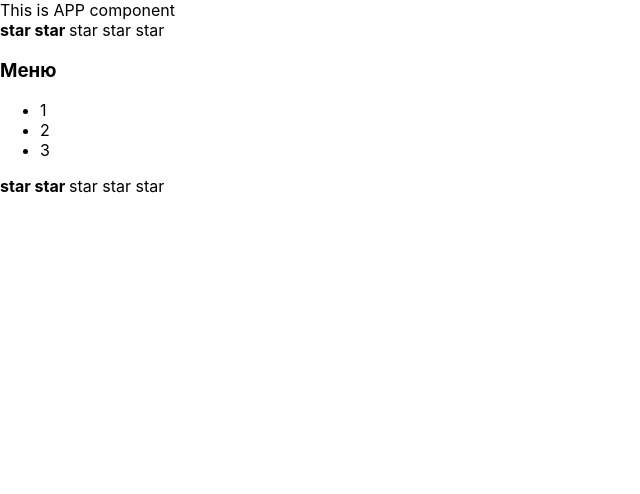
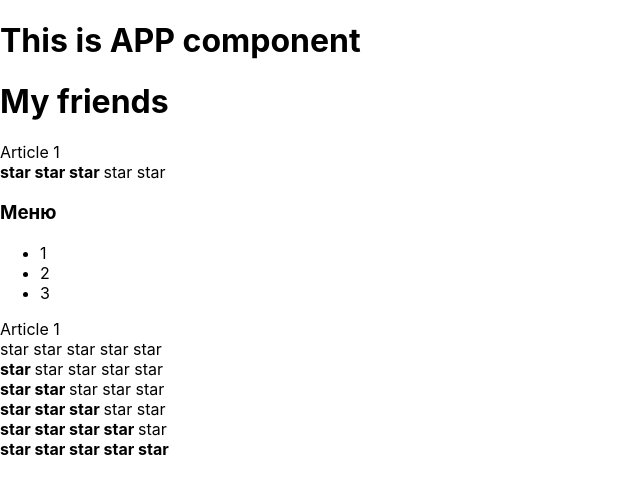
Before and after one commit to AndreyZaytsev90/MyRepository, a React (Create React App) app in the folder IT-KAMASUTRA/tempyarn/my-app/: page / in a window 1280 px wide. Shown: the top 494 px of the page, without its empty margins (0-640 px from the left). Built offline with nearby package versions, Linux system fonts and the light colour scheme.

Commit message:
added props

```diff
--- a/IT-KAMASUTRA/tempyarn/my-app/src/App.tsx
+++ b/IT-KAMASUTRA/tempyarn/my-app/src/App.tsx
@@ -19,19 +19,26 @@
     console.log("App rendering")
     return (
         <div>
-
-            <AppTitle/>
-            <Rating/>
+            <PageTitle title={"This is APP component"}/>
+            <PageTitle title={"My friends"}/>
+            Article 1
+            <Rating value={3}/>
             <Accordion/>
-            <Rating/>
+            Article 1
+            <Rating value={0}/>
+            <Rating value={1}/>
+            <Rating value={2}/>
+            <Rating value={3}/>
+            <Rating value={4}/>
+            <Rating value={5}/>
 
         </div>
     );
 }
 
-function AppTitle() {
-    console.log("AppTitle rendering")
-    return <>This is APP component</>
+function PageTitle(props: any) {
+    console.log("PageTitle rendering")
+    return <h1>{ props.title }</h1>
 
 }
 
--- a/IT-KAMASUTRA/tempyarn/my-app/src/components/Rating/Rating.tsx
+++ b/IT-KAMASUTRA/tempyarn/my-app/src/components/Rating/Rating.tsx
@@ -1,17 +1,75 @@
 import React from "react";
 
-export function Rating() {
+export function Rating(props: any) {
     console.log("Rating rendering")
+
+    if (props.value === 1) {
+        return (
+            <div>
+                <Star selected={true}/>
+                <Star selected={false}/>
+                <Star selected={false}/>
+                <Star selected={false}/>
+                <Star selected={false}/>
+            </div>
+        )
+    }
+    if (props.value === 2) {
+        return (
+            <div>
+                <Star selected={true}/>
+                <Star selected={true}/>
+                <Star selected={false}/>
+                <Star selected={false}/>
+                <Star selected={false}/>
+            </div>
+        )
+    }
+    if (props.value === 3) {
+        return (
+            <div>
+                <Star selected={true}/>
+                <Star selected={true}/>
+                <Star selected={true}/>
+                <Star selected={false}/>
+                <Star selected={false}/>
+            </div>
+        )
+    }
+    if (props.value === 4) {
+        return (
+            <div>
+                <Star selected={true}/>
+                <Star selected={true}/>
+                <Star selected={true}/>
+                <Star selected={true}/>
+                <Star selected={false}/>
+            </div>
+        )
+    }
+    if (props.value === 5) {
+        return (
+            <div>
+                <Star selected={true}/>
+                <Star selected={true}/>
+                <Star selected={true}/>
+                <Star selected={true}/>
+                <Star selected={true}/>
+            </div>
+        )
+    }
+
     return (
         <div>
-            <Star selected={true}/>
-            <Star selected={true}/>
+            <Star selected={false}/>
+            <Star selected={false}/>
             <Star selected={false}/>
             <Star selected={false}/>
             <Star selected={false}/>
         </div>
     )
 }
+
 
 function Star(props: any) {
     console.log("Star rendering")
```
